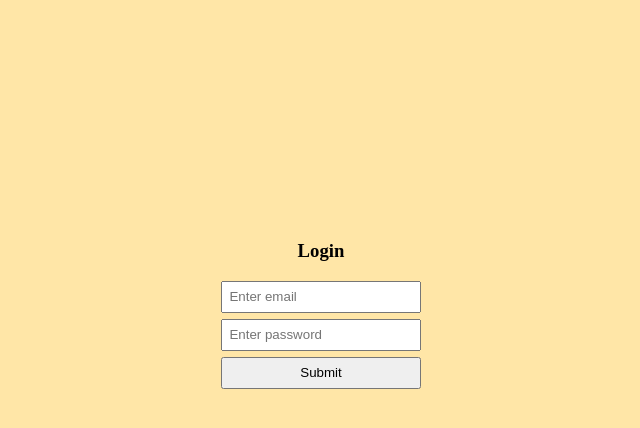
After one commit to harmanpreetio/sehaj-sabji, a Flask app: page /login in a window 1280 px wide. The commit adds this page. Shown: the top 428 px of the page, without its empty margins (319-959 px from the left). Run offline with Flask 3, Linux system fonts and the light colour scheme.

Commit message:
Login page UI

```diff
--- a/app.py
+++ b/app.py
@@ -1,7 +1,14 @@
-from flask import Flask, render_template
+from flask import Flask, render_template, request, redirect
 
 app = Flask(__name__)
 
+@app.route("/login", methods=["GET", "POST"])
+def login():
+    if request.method == "POST":
+        print(request.form)
+        # TODO: logic to process login feature
+        return redirect("/")
+    return render_template("login.html")
 
 @app.route("/")
 def index():
--- /dev/null
+++ b/templates/login.html
@@ -0,0 +1,38 @@
+<!DOCTYPE html>
+<html lang="en">
+<head>
+  <meta charset="UTF-8">
+  <meta name="viewport" content="width=device-width, initial-scale=1.0">
+  <title>Login to sabji manager</title>
+  <style>
+    * {
+      box-sizing: border-box;
+    }
+    body {
+      background-color: #FFE6A7;
+    }
+    input {
+      display: block;
+      width: 100%;
+      padding: 0.4rem;
+      margin-bottom: 0.4rem;
+    }
+    .container {
+      max-width: 200px;
+      margin-left: auto;
+      margin-right: auto;
+      margin-top: 30vh;
+    }
+  </style>
+</head>
+<body>
+  <div class="container">
+    <form accept="/login" method="post">
+      <h3 style="text-align: center;">Login</h3>
+      <input name="email" type="text" placeholder="Enter email">
+      <input name="passwd" type="password" placeholder="Enter password">
+      <input type="submit">
+    </form>
+  </div>
+</body>
+</html>
```
Also changed, not shown: index.html (deleted, +0 -68 lines), templates/index.html (+59 -2 lines).
